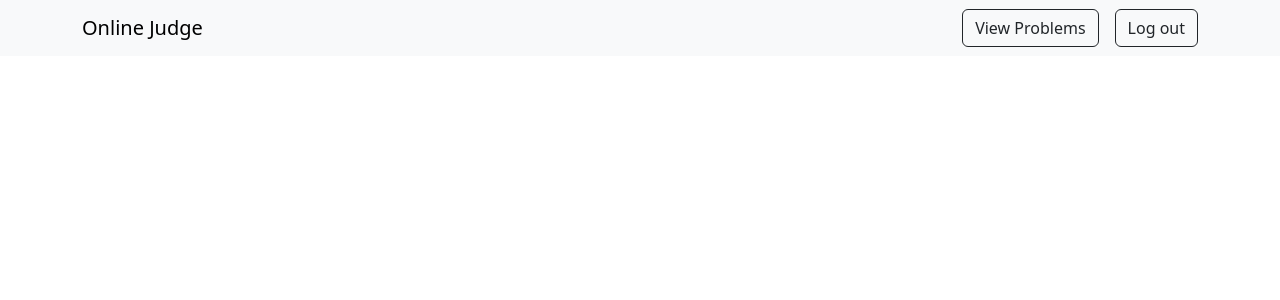
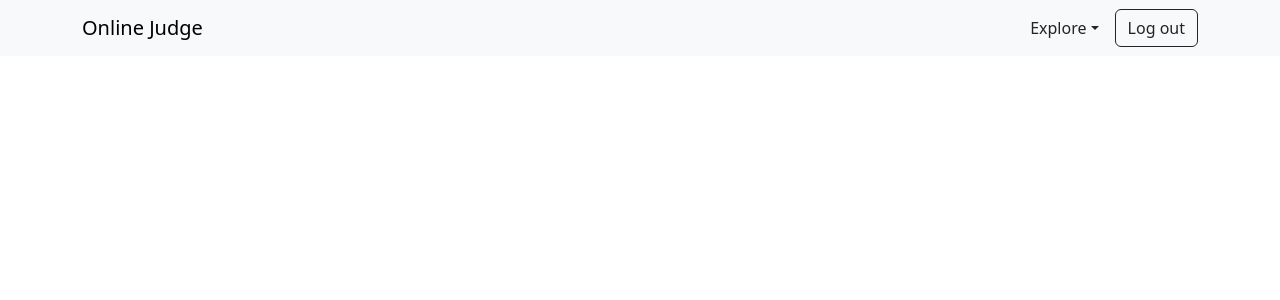
Before and after one commit to Priyadharshini-hue/Online-Judge, a React (Create React App) app in the folder client/: page / in a window 1280 px wide. Shown: the top 300 px of the page. Built offline with nearby package versions, Linux system fonts and the light colour scheme; no server answers; sample sign-in values are in the browser's storage.

Commit message:
add dropdown in navigation bar

```diff
--- a/client/src/components/NavigationBar.jsx
+++ b/client/src/components/NavigationBar.jsx
@@ -1,25 +1,39 @@
 import React from 'react';
-import { Container, Button } from 'react-bootstrap';
+import { Container, Button, NavDropdown } from 'react-bootstrap';
 import Navbar from 'react-bootstrap/Navbar';
 import { useAuth } from '../context/AuthContext';
+import { Link } from 'react-router-dom';
 
 const NavigationBar = () => {
     const token = sessionStorage.getItem("jwtToken");
-    const {logout} = useAuth();
+    const { logout } = useAuth();
 
     return (
         <Navbar className="bg-body-tertiary justify-content-between">
             <Container>
                 <Navbar.Brand>Online Judge</Navbar.Brand>
-                {token ?
+                {token ? (
                     <Navbar.Collapse className="justify-content-end">
-                        <Button variant="outline-dark" href="/problems/list">
-                            View Problems
+                        <NavDropdown title="Explore" id="basic-nav-dropdown">
+                            <NavDropdown.Item as={Link} to="/problems/add">
+                                Add Problem
+                            </NavDropdown.Item>
+                            <NavDropdown.Item as={Link} to="/problems/list">
+                                View Problems
+                            </NavDropdown.Item>
+                            <NavDropdown.Item as={Link} to="/submissions/history">
+                                Submission History
+                            </NavDropdown.Item>
+                            <NavDropdown.Item as={Link} to="/submissions/leaderBoard">
+                                Leader board
+                            </NavDropdown.Item>
+                        </NavDropdown>
+                        <div className="mx-2"></div>
+                        <Button variant="outline-dark" onClick={logout}>
+                            Log out
                         </Button>
-                        <div className="mx-2"></div>
-                        <Button variant="outline-dark" onClick={logout} >Log out</Button>
                     </Navbar.Collapse>
-                    : null}
+                ) : null}
             </Container>
         </Navbar>
     );
```
